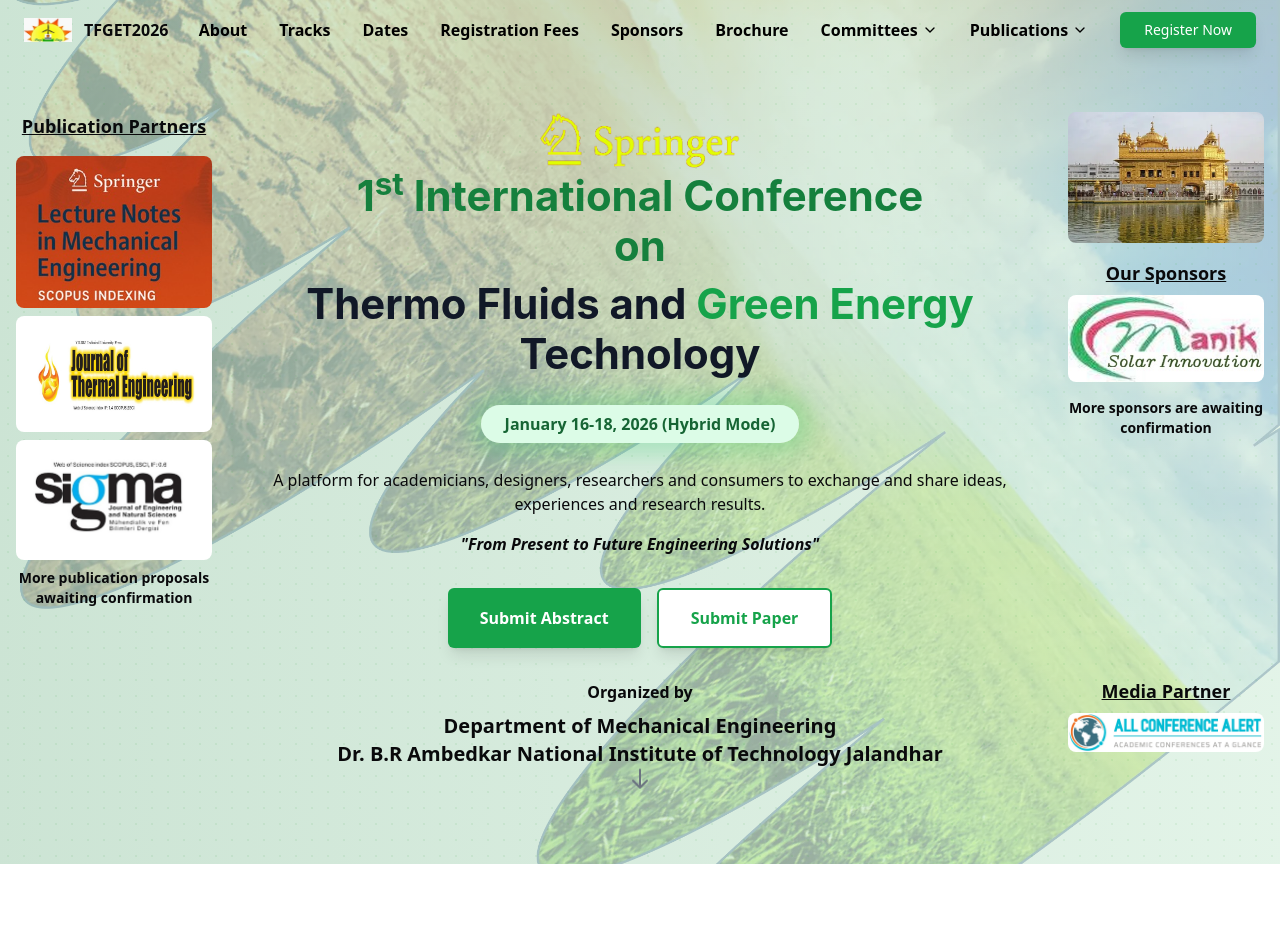
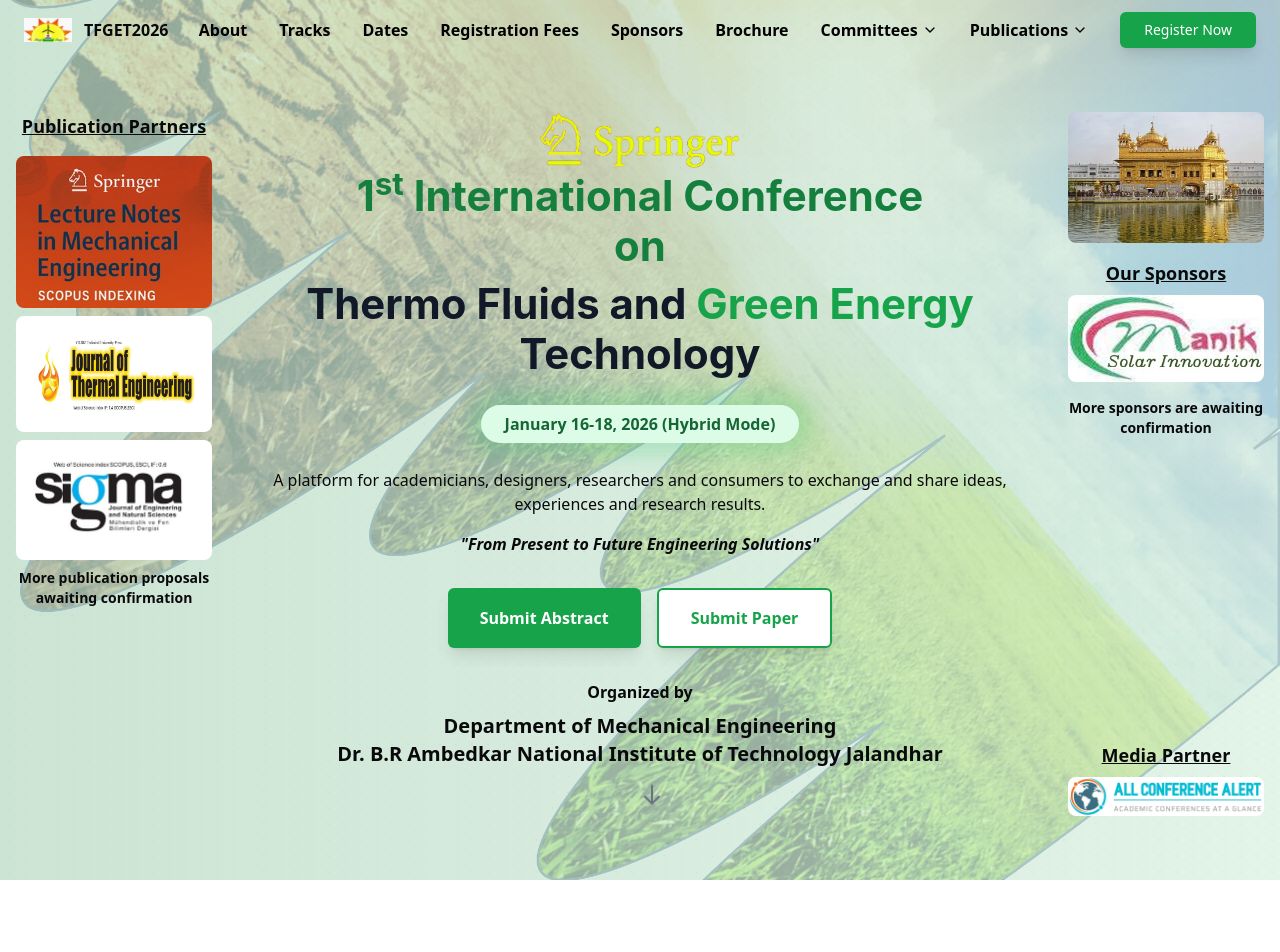
Before and after one commit to JasnoorMaan/me_new_conf, a React (Vite) app: page / in a window 1280 px wide. Shown: the top 952 px of the page. Built offline with nearby package versions, Linux system fonts and the light colour scheme.

Commit message:
link issue

```diff
--- a/src/components/Footer.jsx
+++ b/src/components/Footer.jsx
@@ -68,7 +68,11 @@ const Footer = () => {
                 target="_blank"
                 rel="noopener noreferrer"
               >
-                <img src="/media1.jpg" alt="Springer" className="h-12 mb-2" />
+                <img
+                  src="/media1.jpg"
+                  alt="Springer"
+                  className="h-12 mb-2 rounded-lg"
+                />
               </a>
             </div>
             <div>
--- a/src/components/HeroSection.jsx
+++ b/src/components/HeroSection.jsx
@@ -113,7 +113,7 @@ const HeroSection = () => {
           </div>
 
           {/* Right Sidebar - Sponsors */}
-          <section className="hidden md:flex md:flex-col md:justify-between md:items-center md:col-span-2 relative z-40 pt-8 pr-2 min-h-[calc(100vh-8rem)]">
+          <section className="hidden md:flex md:flex-col md:justify-between md:items-center md:col-span-2 relative z-40 pt-8 pr-2 min-h-[calc(100vh-4rem)]">
             {/* Top Section - Golden Temple and Sponsors */}
             <div className="flex flex-col items-center">
               <img
@@ -141,17 +141,24 @@ const HeroSection = () => {
               <h2 className="font-bold text-lg text-center mb-2 underline">
                 Media Partner
               </h2>
+              <a
+                href="https://allconferencealert.net"
+                target="_blank"
+                rel="noopener noreferrer"
+                className="block w-full relative z-50"
+              >
                 <img
                   className="rounded-lg"
                   width={200}
                   src="/media1.jpg"
                   alt="Media Partner"
                 />
+              </a>
             </div>
           </section>
         </div>
         {/* Scroll down arrow */}
-        <div className="absolute bottom-1 left-0 right-0 flex justify-center animate-bounce z-40">
+        <div className="absolute bottom-1 left-1/2 transform -translate-x-1/2 animate-bounce z-30">
           <a
             href="#about"
             className="text-gray-500 hover:text-conf-green-600 transition-colors"
@@ -219,12 +226,19 @@ const HeroSection = () => {
             <h2 className="font-bold text-lg text-center mb-2 underline">
               Media Partner
             </h2>
+            <a
+              href="https://allconferencealert.net"
+              target="_blank"
+              rel="noopener noreferrer"
+              className="block w-full relative z-50"
+            >
               <img
                 className="rounded-lg"
                 width={250}
                 src="/media1.jpg"
                 alt="Media Partner"
               />
+            </a>
           </section>
         </section>
       </div>
```
Lines whose indentation alone changed are shown as unchanged.
